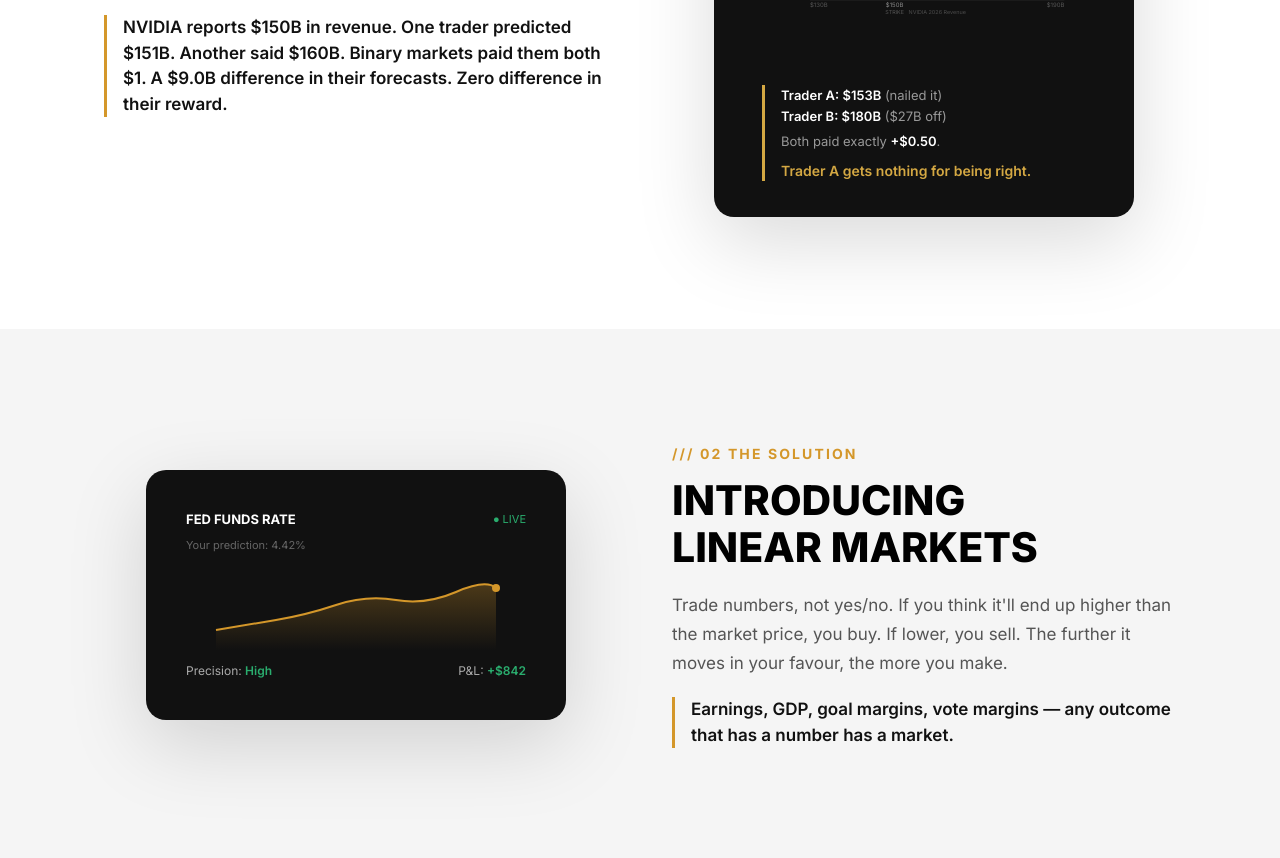
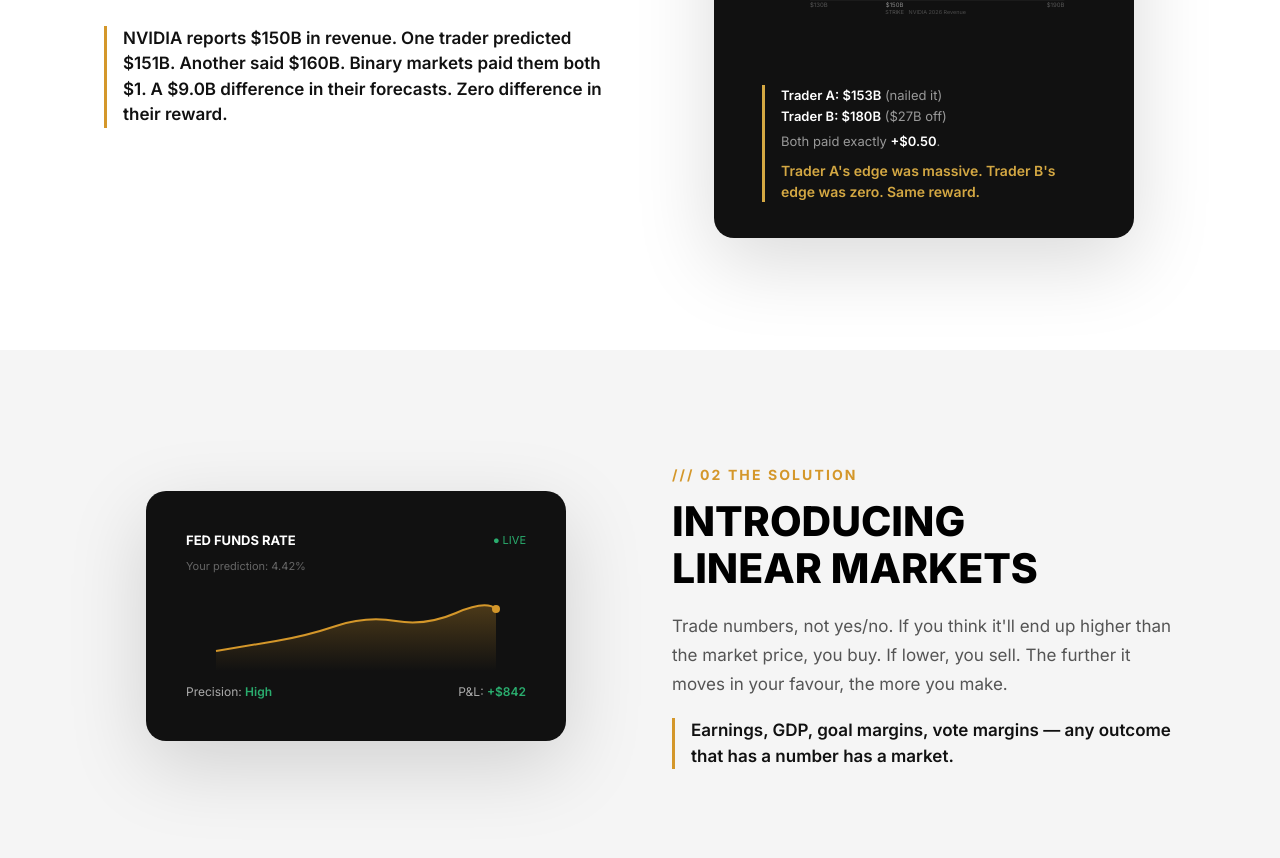
Before and after one commit to tapascodespace/NextBigThing, a Next.js app: page / in a window 1280 px wide. Shown: the part 1342-2200 px from the top of the page. Built offline with nearby package versions, Linux system fonts and the light colour scheme.

Commit message:
Update Trader A's description for clarity

```diff
--- a/app/page.tsx
+++ b/app/page.tsx
@@ -153,7 +153,7 @@
           Both paid exactly <strong style={{ color: "#fff", fontWeight: 600 }}>+$0.50</strong>.
         </div>
         <div style={{ fontFamily: sans, color: "#d4a843", fontSize: 14, fontWeight: 600, marginTop: 8, lineHeight: 1.5 }}>
-          Trader A gets nothing for being right.
+          Trader A's edge was massive. Trader B's edge was zero. Same reward.
         </div>
       </div>
     </div>
```
